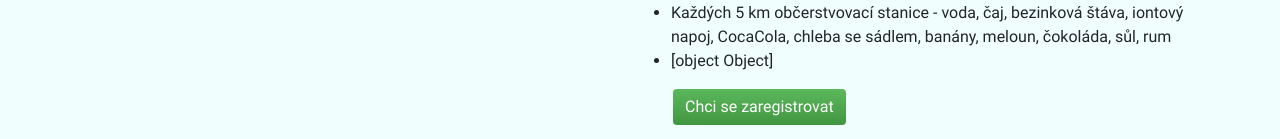
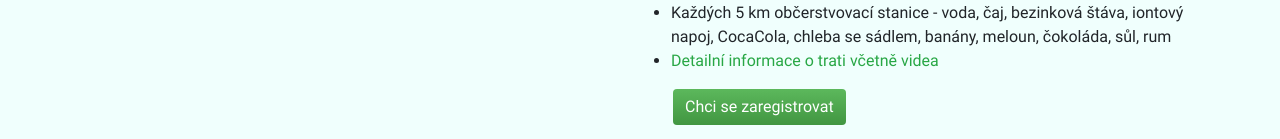
Before and after one commit to kotrzina/lesempolem, a React (Create React App) app in the folder frontend/: page /informace.html in a window 1280 px wide. Shown: the part 1346-1485 px from the top of the page. Built offline with nearby package versions, Linux system fonts and the light colour scheme; no server answers.

Commit message:
Fix link to track

```diff
--- a/frontend/src/pages/Info/Info.tsx
+++ b/frontend/src/pages/Info/Info.tsx
@@ -9,6 +9,7 @@ import {StartingFee} from "./StartingFee/StartingFee";
 import {useDocumentTitle} from "../../hooks/useDocumentTitle";
 import {Break} from "../../components/Break/Break";
 import {FC} from "react";
+import {renderToString} from "react-dom/server";
 
 export const Info: FC = () => {
 
@@ -20,10 +21,12 @@ export const Info: FC = () => {
         history.push(add)
     }
 
-    function getRaceTrack(): JSX.Element {
-        return <a onClick={() => goto(Address.track)} className={'text-success'}>
-            Detailní informace o trati včetně videa
-        </a>
+    function getRaceTrack(): string {
+        return renderToString(
+            <a onClick={() => goto(Address.track)} className={'text-success'}>
+                Detailní informace o trati včetně videa
+            </a>
+        )
     }
 
     return (
```
